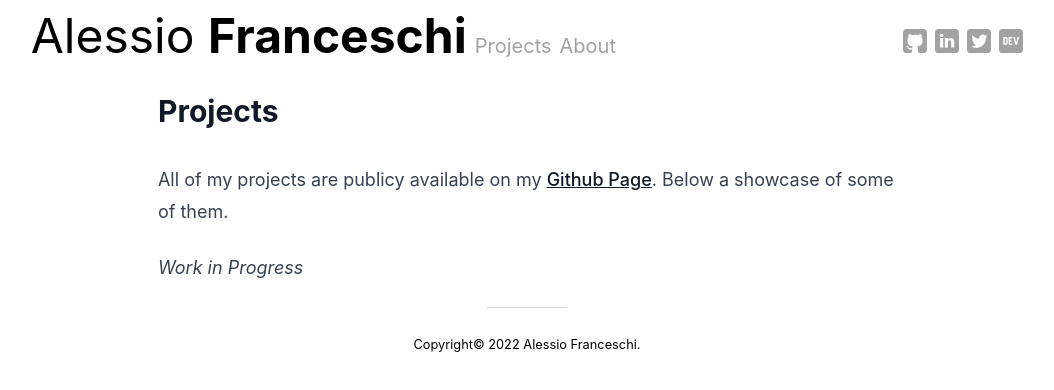
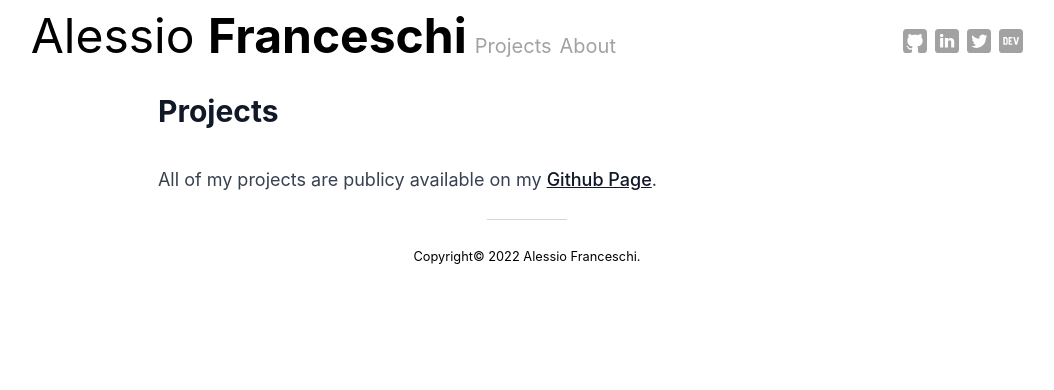
Before and after one commit to PandaSekh/PandaSekh_OldBlog, a Next.js app: page /projects in a window 1280 px wide. Shown: the top 390 px of the page, without its empty margins (113-1167 px from the left). Built offline with nearby package versions, Linux system fonts and the light colour scheme.

Commit message:
updated deps

```diff
--- a/components/Layout/Layout.tsx
+++ b/components/Layout/Layout.tsx
@@ -11,7 +11,7 @@ import { useEffect } from "react";
 export default function Layout({
   children,
 }: {
-  children: { props: AppProps };
+  children: any;
   }): JSX.Element {
     useEffect(() => {
       Router.events.on("routeChangeStart", () => NProgress.start());
--- a/pages/_app.tsx
+++ b/pages/_app.tsx
@@ -6,7 +6,7 @@ function MyApp({ Component, pageProps, router}: AppProps) {
   return (
     <>
       <Layout>
-        <Component {...pageProps} router={router}/>
+        <Component {...pageProps} router={router} />
       </Layout>
       <style jsx global>
           {`
--- a/pages/blog/[slug].tsx
+++ b/pages/blog/[slug].tsx
@@ -9,7 +9,6 @@ import { NextSeo } from "next-seo";
 import { useRouter } from "next/dist/client/router";
 import UnderPost from "@components//Post/Underpost";
 import { getTimeToRead } from "src/utils";
-import dynamic from "next/dynamic";
 import { useEffect, useState } from "react";
 import TableOfContents from "@components//Post/TableOfContents";
 import Link from "next/link";
@@ -20,12 +19,6 @@ const components = {
   Link: Link,
   Image: Image
 };
-
-// const components = {
-//   TableOfContents: dynamic(() => import("@components//Post/TableOfContents")),
-//   Link: dynamic(() => import("next/link")),
-//   Image: dynamic(() => import("../../components/Post/Image"))
-// };
 
 export default function Page({source, frontMatter, ttr}: Props){
 	const router = useRouter();
@@ -382,8 +375,7 @@ export async function getStaticProps({
       mdxOptions: {
         //@ts-ignore
         remarkPlugins: [remarkSlug, prism],
-        rehypePlugins: [],
-        compilers: [],
+        rehypePlugins: []
       },
     });
 
--- a/pages/projects.tsx
+++ b/pages/projects.tsx
@@ -14,10 +14,7 @@ export default function Projects(): JSX.Element {
      <h2>Projects</h2>
 	 <p>
 		All of my projects are publicy available on my <a href="https://github.com/PandaSekh">Github Page</a>.
-
-		Below a showcase of some of them.
 	 </p>
-	 <p className="italic">Work in Progress</p>
     </div>
   );
 }
```
Also changed, not shown: package.json (+4 -4 lines), 1 other file (tests, documents, lock files or other folders).
